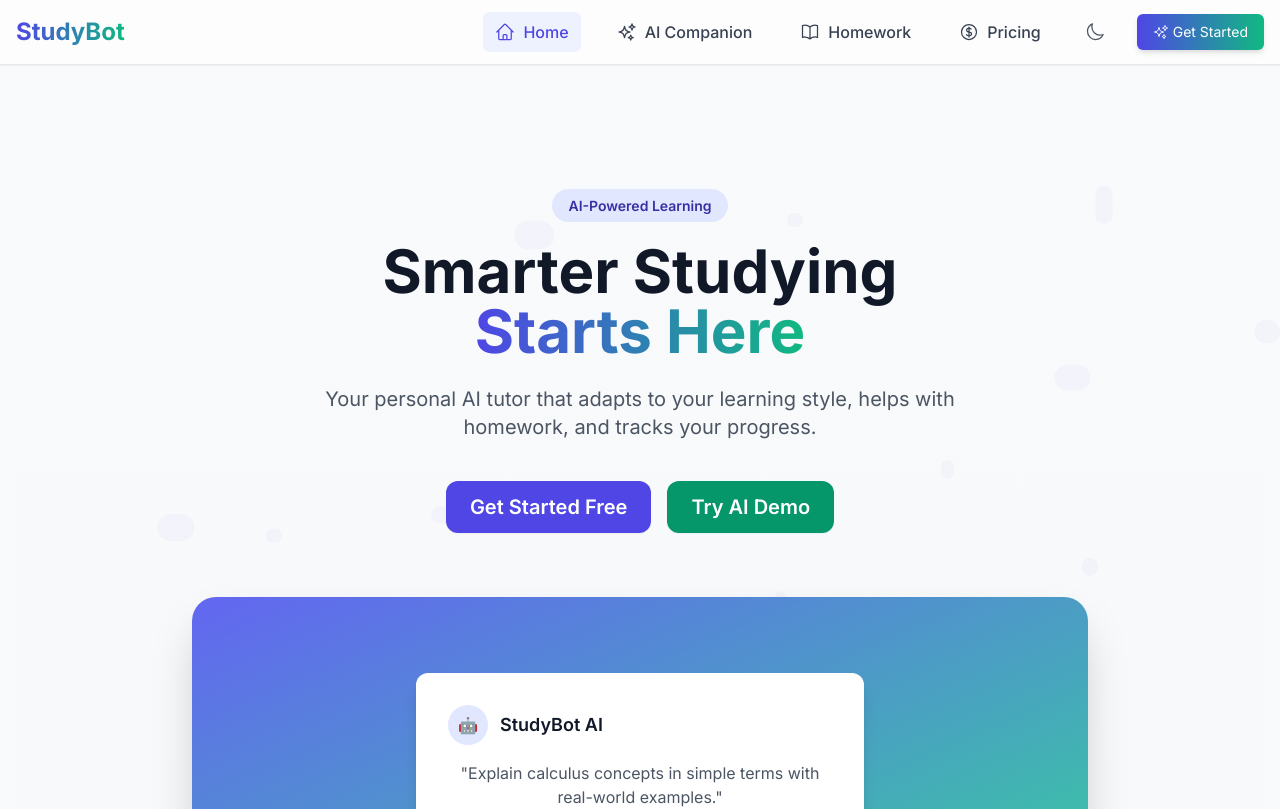
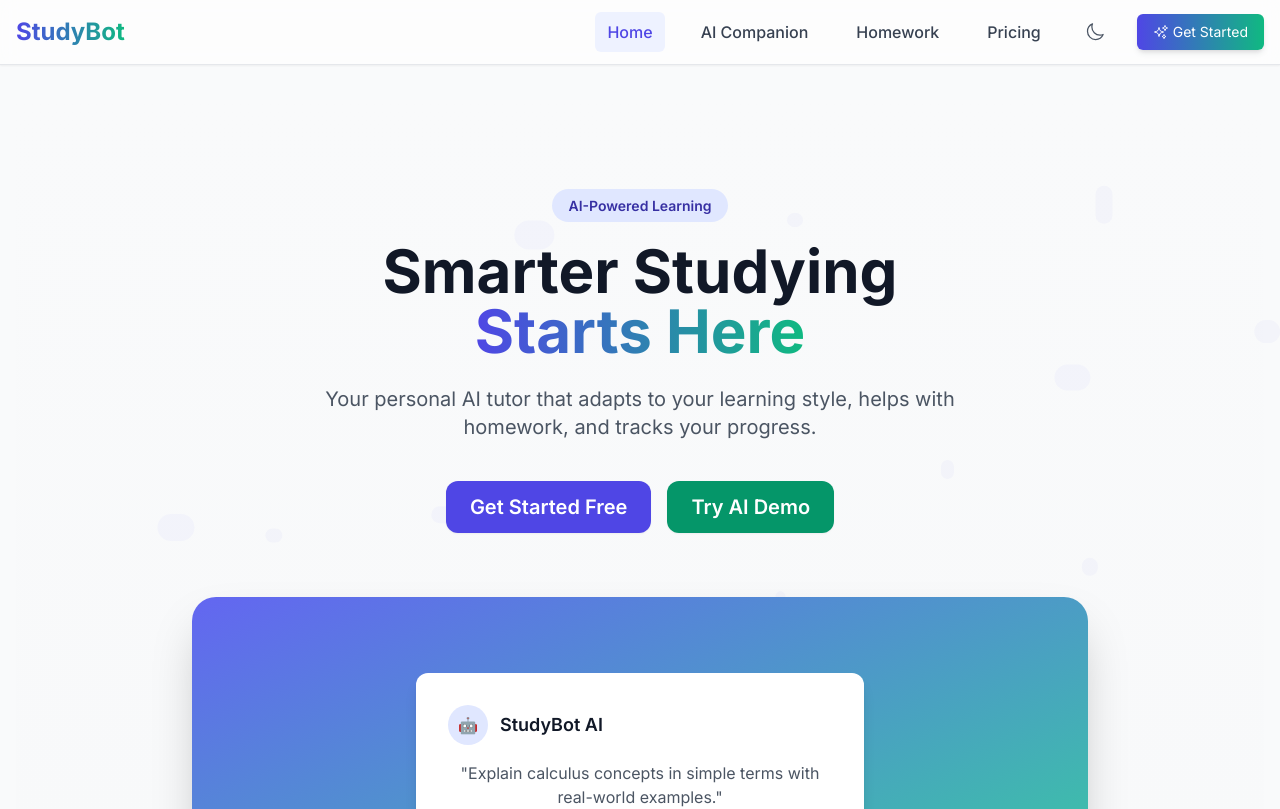
Before and after one commit to bethwel3001/PLPHack-2, a React (Create React App) app in the folder studybot-frontend/: page / in a window 1280 px wide. Shown: the top 809 px of the page. Built offline with nearby package versions, Linux system fonts and the light colour scheme.

Commit message:
removed icons

```diff
--- a/studybot-frontend/src/components/common/Navbar.jsx
+++ b/studybot-frontend/src/components/common/Navbar.jsx
@@ -5,18 +5,15 @@ import {
   XMarkIcon,
   SunIcon,
   MoonIcon,
-  HomeIcon,
   SparklesIcon,
-  BookOpenIcon,
-  CurrencyDollarIcon,
 } from '@heroicons/react/24/outline';
 import { motion, AnimatePresence } from 'framer-motion';
 
 const navLinks = [
-  { name: 'Home', path: '/', icon: <HomeIcon className="h-5 w-5" /> },
-  { name: 'AI Companion', path: '/ai-companion', icon: <SparklesIcon className="h-5 w-5" /> },
-  { name: 'Homework', path: '/homework', icon: <BookOpenIcon className="h-5 w-5" /> },
-  { name: 'Pricing', path: '/pricing', icon: <CurrencyDollarIcon className="h-5 w-5" /> },
+  { name: 'Home', path: '/'},
+  { name: 'AI Companion', path: '/ai-companion'},
+  { name: 'Homework', path: '/homework'},
+  { name: 'Pricing', path: '/pricing'},
 ];
 
 const Navbar = () => {
```
